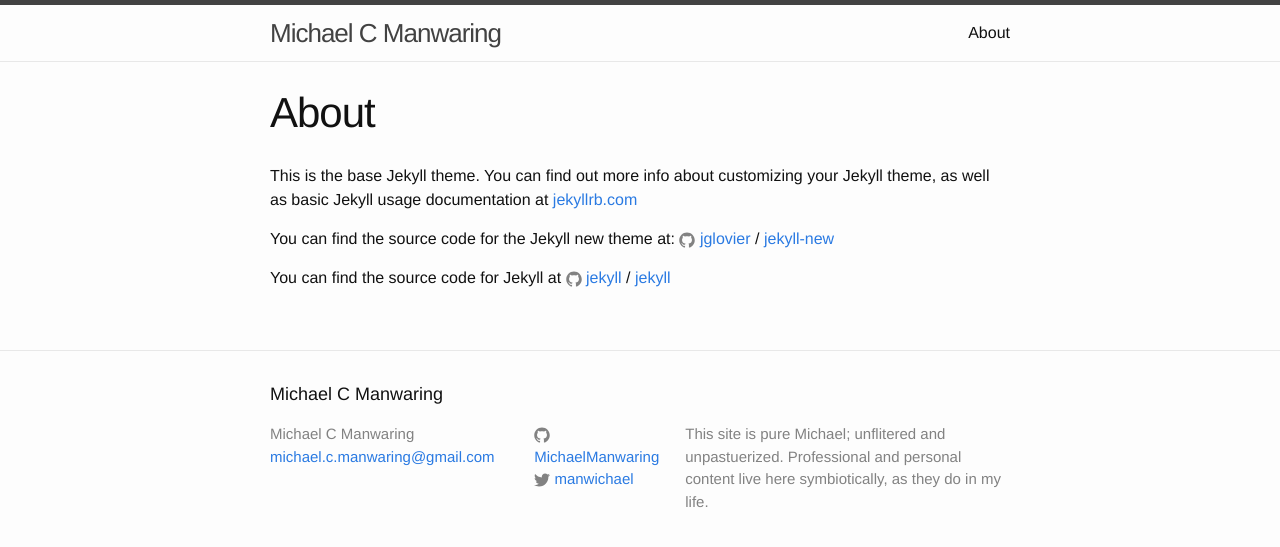
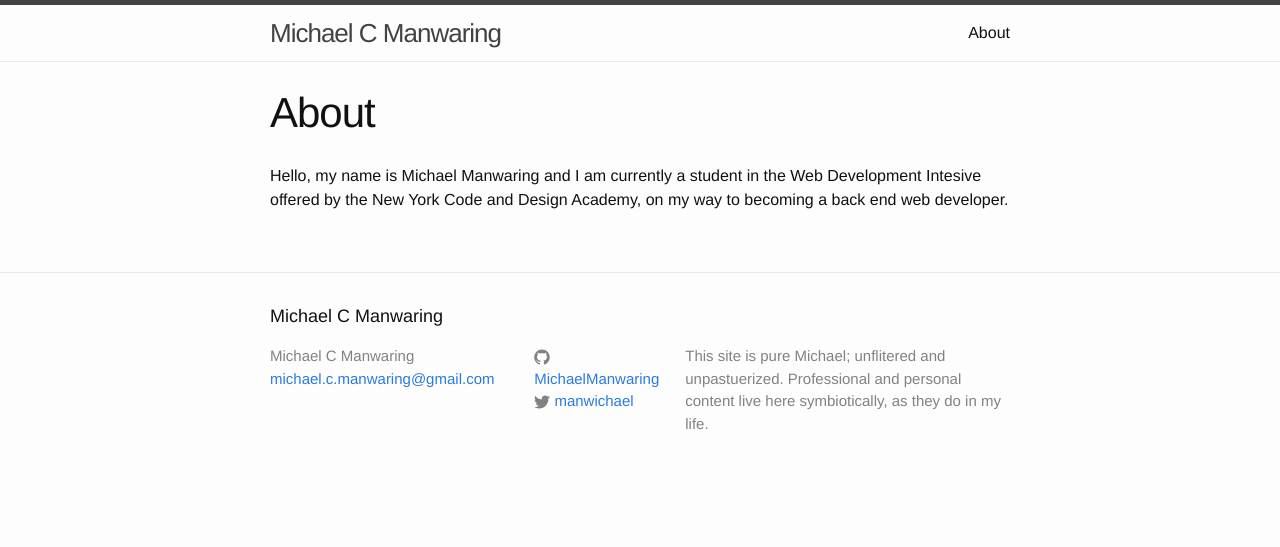
Before and after one commit to MichaelManwaring/MichaelManwaring.github.io, a Jekyll site: the page built from about.md, in a window 1280 px wide. Shown: the top 547 px of the page. Built offline with Jekyll 4.4.1, drawn with Linux system fonts in a browser that asks for light colours.

Commit message:
about page

```diff
--- a/about.md
+++ b/about.md
@@ -4,12 +4,4 @@
 permalink: /about/
 ---
 
-This is the base Jekyll theme. You can find out more info about customizing your Jekyll theme, as well as basic Jekyll usage documentation at [jekyllrb.com](http://jekyllrb.com/)
-
-You can find the source code for the Jekyll new theme at:
-{% include icon-github.html username="jglovier" %} /
-[jekyll-new](https://github.com/jglovier/jekyll-new)
-
-You can find the source code for Jekyll at
-{% include icon-github.html username="jekyll" %} /
-[jekyll](https://github.com/jekyll/jekyll)
+Hello, my name is Michael Manwaring and I am currently a student in the Web Development Intesive offered by the New York Code and Design Academy, on my way to becoming a back end web developer.
```
